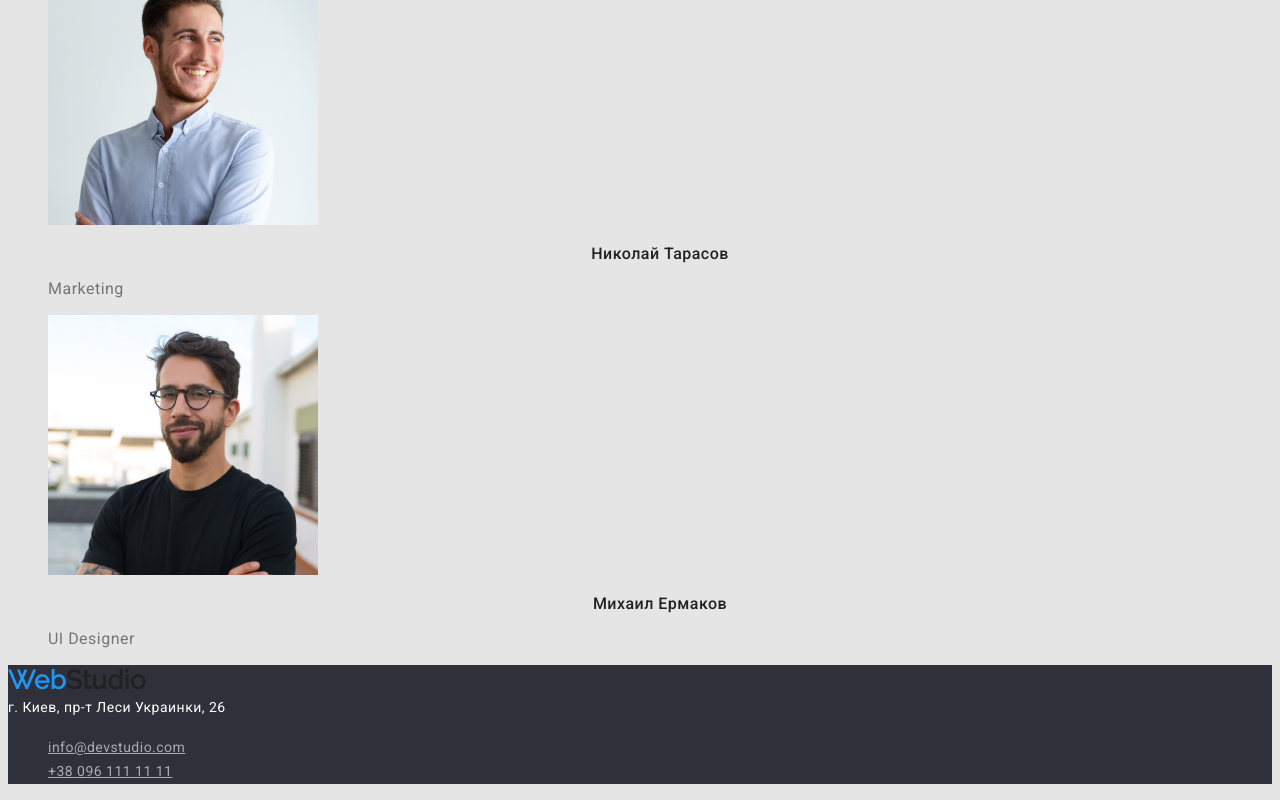
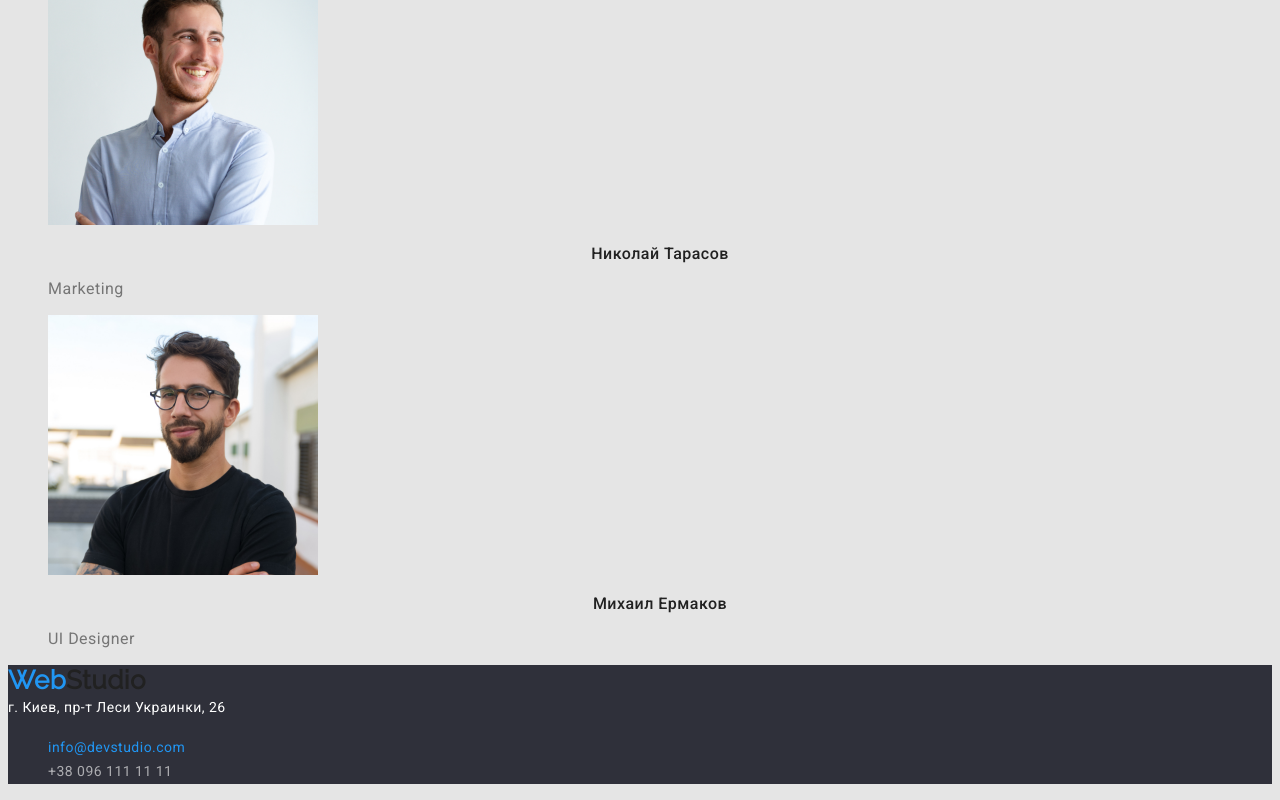
Before and after one commit to iaroslav-sk/goit-markup-hw-02, a plain HTML site: page index.html in a window 1280 px wide. In both pictures the pointer is over the link 116 px from the left and 3298 px from the top of the page. Shown: the part 2551-3351 px from the top of the page. Drawn offline with Linux system fonts and the light colour scheme.

Commit message:
Убрано подчёркивание контактов + hover в футере

```diff
--- a/style/style.css
+++ b/style/style.css
@@ -166,9 +166,15 @@ body {
   /* color */
   color: var(--mail-footer-color-text);
   /* text */
+  text-decoration: none;
   font-weight: 400;
   font-size: 14px;
   line-height: 1.71;
+}
+.mail-footer:hover,
+.mail-footer:active,
+.mail-footer:focus {
+  color: var(--accent-color);
 }
 /* ---------------------------------------- */
 /* -------------portfolio ------------------*/
```
